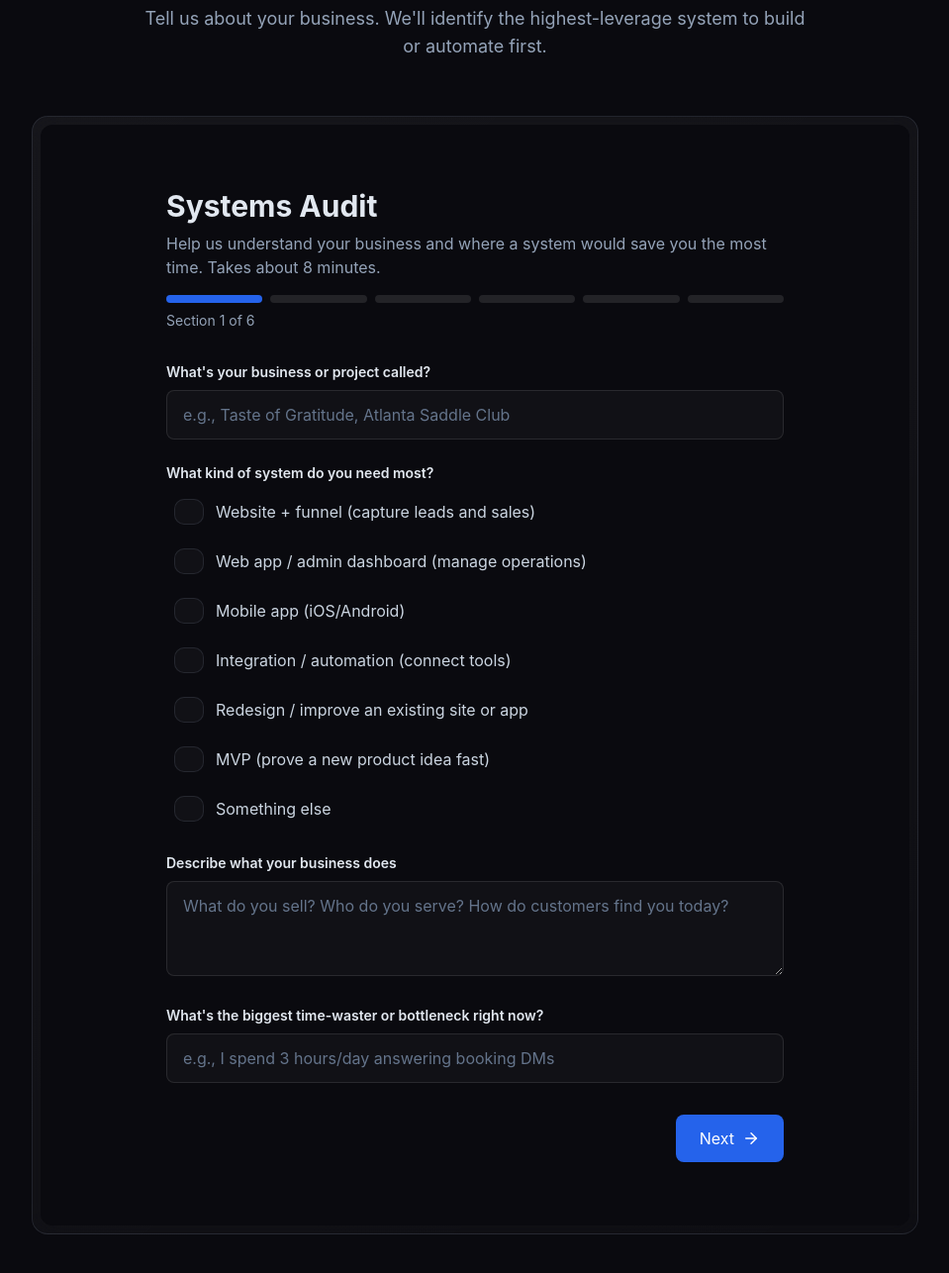
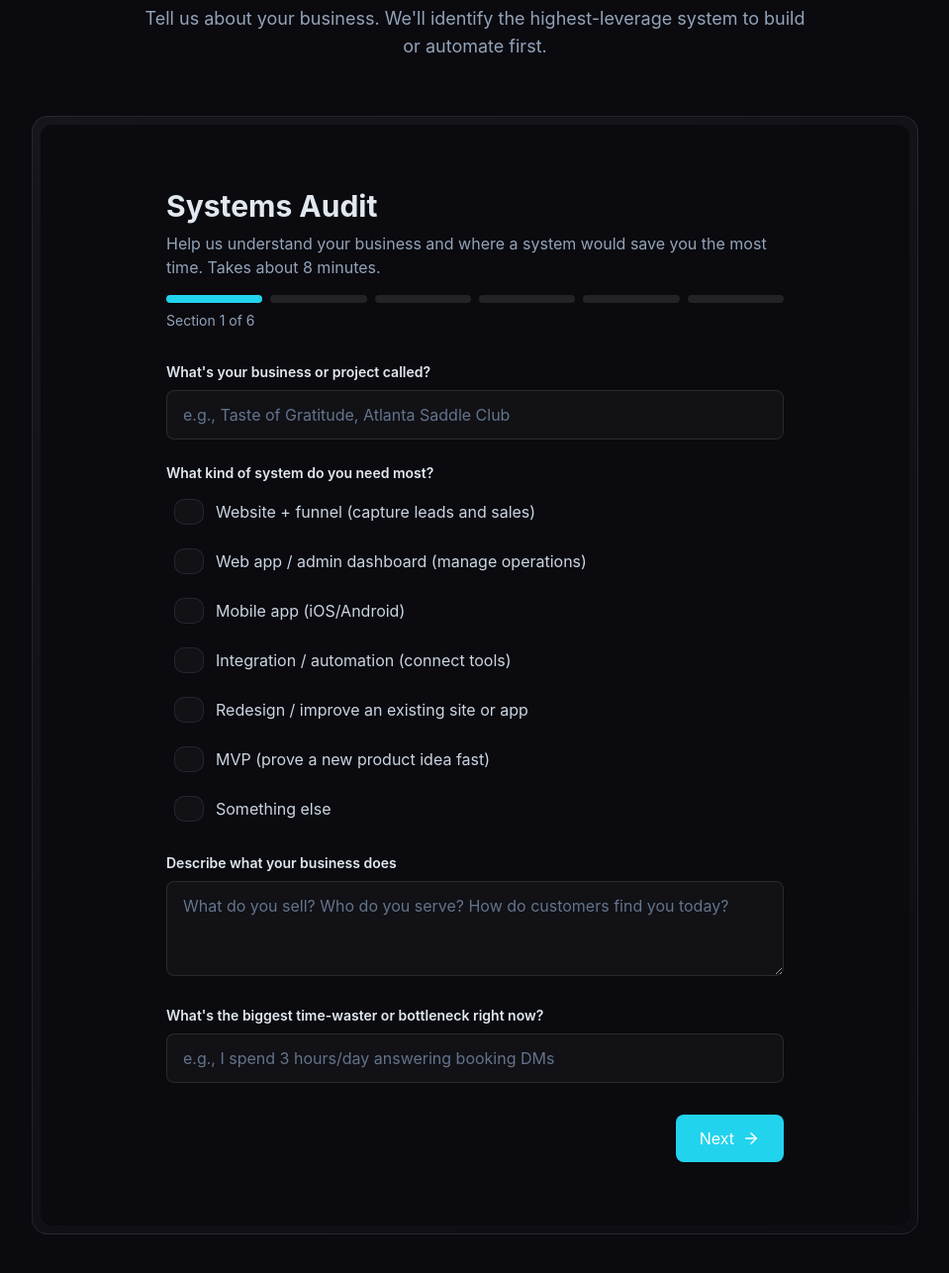
Before and after one commit to wizelements/c3bai, a Next.js app: page / in a window 1280 px wide. Shown: the part 3271-4557 px from the top of the page at 99% size, without its empty margins (160-1119 px from the left). Built offline with nearby package versions, Linux system fonts and the light colour scheme.

Commit message:
design: remove remaining blue classes from inquiry form progress bar

```diff
--- a/app/inquiry-form.jsx
+++ b/app/inquiry-form.jsx
@@ -123,7 +123,7 @@ const InquiryForm = () => {
           </ol>
         </div>
 
-        <a href="/" className="inline-block px-6 py-3 bg-blue-600 text-white rounded-lg hover:bg-blue-700">
+        <a href="/" className="inline-block px-6 py-3 bg-cyan-400 text-white rounded-lg hover:bg-cyan-500">
           Back to Home
         </a>
       </div>
@@ -142,7 +142,7 @@ const InquiryForm = () => {
           {[1, 2, 3, 4, 5, 6].map((num) => (
             <div
               key={num}
-              className={`h-2 flex-1 rounded ${num <= section ? 'bg-blue-600' : 'bg-white/10'}`}
+              className={`h-2 flex-1 rounded ${num <= section ? 'bg-cyan-400' : 'bg-white/10'}`}
             />
           ))}
         </div>
@@ -627,7 +627,7 @@ const InquiryForm = () => {
             <button
               type="button"
               onClick={nextSection}
-              className="ml-auto px-6 py-3 bg-blue-600 text-white rounded-lg hover:bg-blue-700 flex items-center gap-2"
+              className="ml-auto px-6 py-3 bg-cyan-400 text-white rounded-lg hover:bg-cyan-500 flex items-center gap-2"
             >
               Next <ArrowRight size={18} />
             </button>
```
